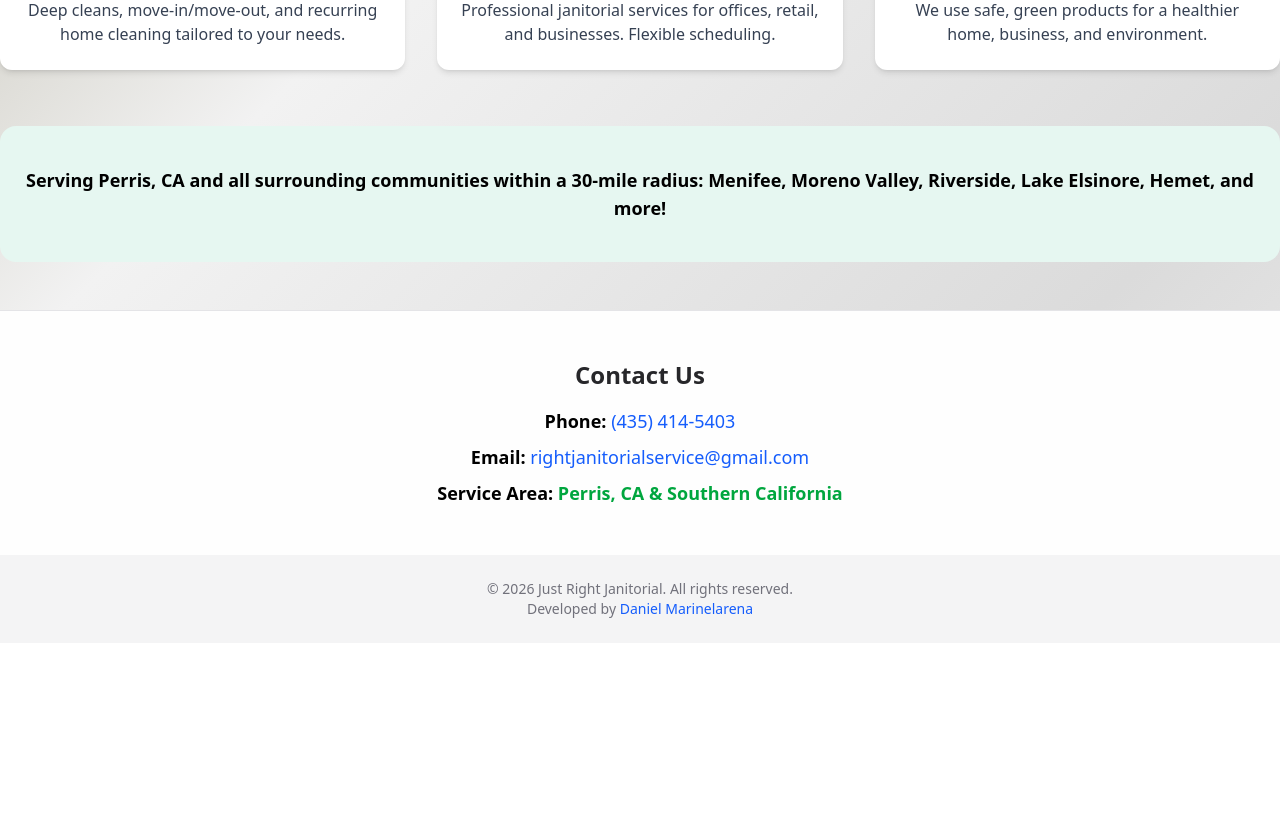
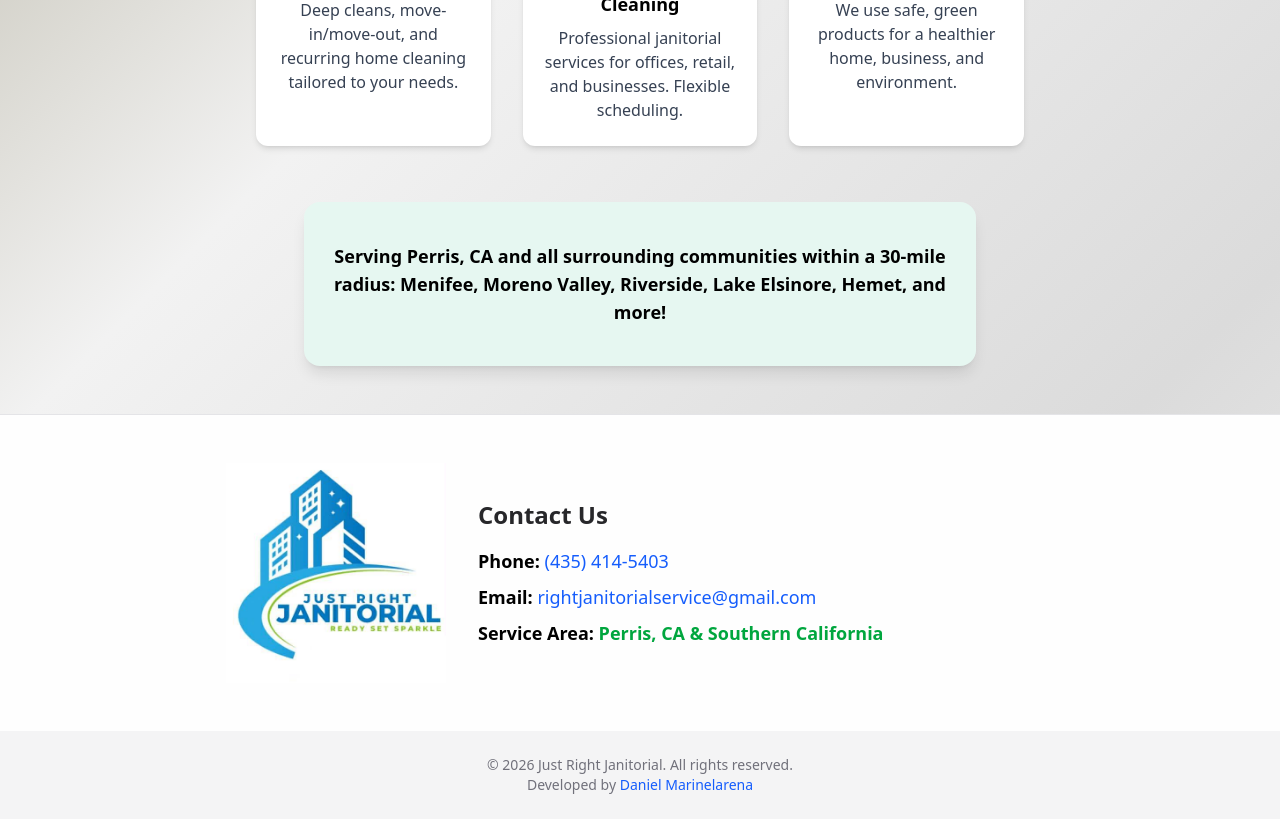
Before and after one commit to webdevdano/rightJanitorial, a Next.js app: page / in a window 1280 px wide. Shown: the part 660-1479 px from the top of the page. Before the commit the page ends 1303 px from the top, so only its background shows below. Built offline with nearby package versions, Linux system fonts and the light colour scheme.

Commit message:
fixed footer

```diff
--- a/app/components/Footer.tsx
+++ b/app/components/Footer.tsx
@@ -4,18 +4,30 @@
 export default function Footer() {
   return (
     <footer className="w-full flex flex-col bg-zinc-100 border-t border-zinc-200 m-0 p-0">
-      <div className="w-full flex-col">
-        <section className="w-full bg-white/90 py-12 px-6 rounded-none shadow-none text-center">
+      <div className="w-full flex flex-col items-center justify-center">
+        <section className="w-full bg-white/90 py-12 px-6 flex flex-col md:flex-row items-center justify-center text-center md:text-left">
+          <div className="mb-6 md:mb-0 md:mr-8 flex justify-center">
+            <Image
+              src="/justright1.jpg"
+              alt="Just Right Janitorial Team"
+              width={220}
+              height={124}
+              priority
+              style={{ zIndex: 1 }}
+            />
+          </div>
+          <div className="w-full max-w-xl flex flex-col items-center md:items-start">
             <h3 className="text-2xl font-bold mb-4 text-zinc-800">Contact Us</h3>
             <div className="mb-2 text-lg"><strong>Phone:</strong> <a className="text-blue-600 hover:underline hover:text-green-600" href="tel:+14354145403">(435) 414-5403</a></div>
             <div className="mb-2 text-lg"><strong>Email:</strong> <a className="text-blue-600 hover:underline hover:text-green-600" href="mailto:rightjanitorialservice@gmail.com">rightjanitorialservice@gmail.com</a></div>
             <div className="text-lg"><strong>Service Area:</strong> <span className="text-green-600 font-semibold">Perris, CA & Southern California</span></div>
+          </div>
         </section>
+      </div>
       <div className="w-full text-sm text-zinc-500 py-6 text-center m-0">
         &copy; {new Date().getFullYear()} Just Right Janitorial. All rights reserved.<br/>
         Developed by <a href='https://danielmarinelarena.vercel.app/' className='text-blue-600 hover:underline hover:text-green-600'>Daniel Marinelarena</a>
       </div>
-      </div>
     </footer>
   );
 }
--- a/app/page.tsx
+++ b/app/page.tsx
@@ -23,7 +23,7 @@
       </section>
 
       {/* Service Highlights */}
-      <section className="w-full grid grid-cols-1 md:grid-cols-2 lg:grid-cols-3 gap-8 mb-14 reveal-on-scroll">
+      <section className="grid grid-cols-1 md:grid-cols-2 lg:grid-cols-3 gap-8 mx-auto mb-14 max-w-3xl reveal-on-scroll">
         <ServiceCard
           icon="/window.svg"
           title="Residential Cleaning"
@@ -42,7 +42,7 @@
       </section>
 
       {/* Local Focus & Trust */}
-      <section className="w-full bg-[#e6f7f1] rounded-2xl py-10 px-6 text-center mb-12 font-semibold text-lg reveal-on-scroll">
+      <section className="bg-[#e6f7f1] rounded-2xl shadow-lg py-10 px-6 text-center mx-auto mb-12 max-w-2xl font-semibold text-lg reveal-on-scroll">
         Serving Perris, CA and all surrounding communities within a 30-mile radius: Menifee, Moreno Valley, Riverside, Lake Elsinore, Hemet, and more!
       </section>
 
```
Lines whose indentation alone changed are shown as unchanged.
